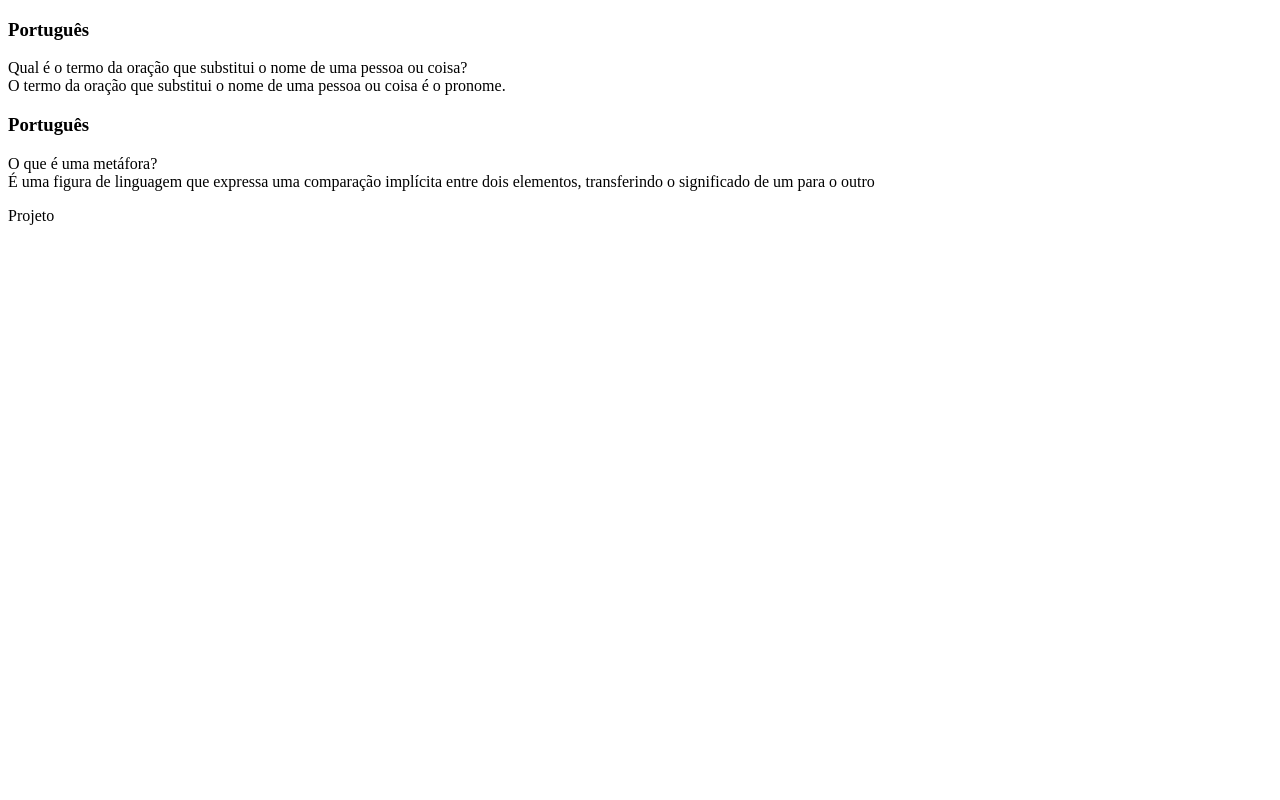
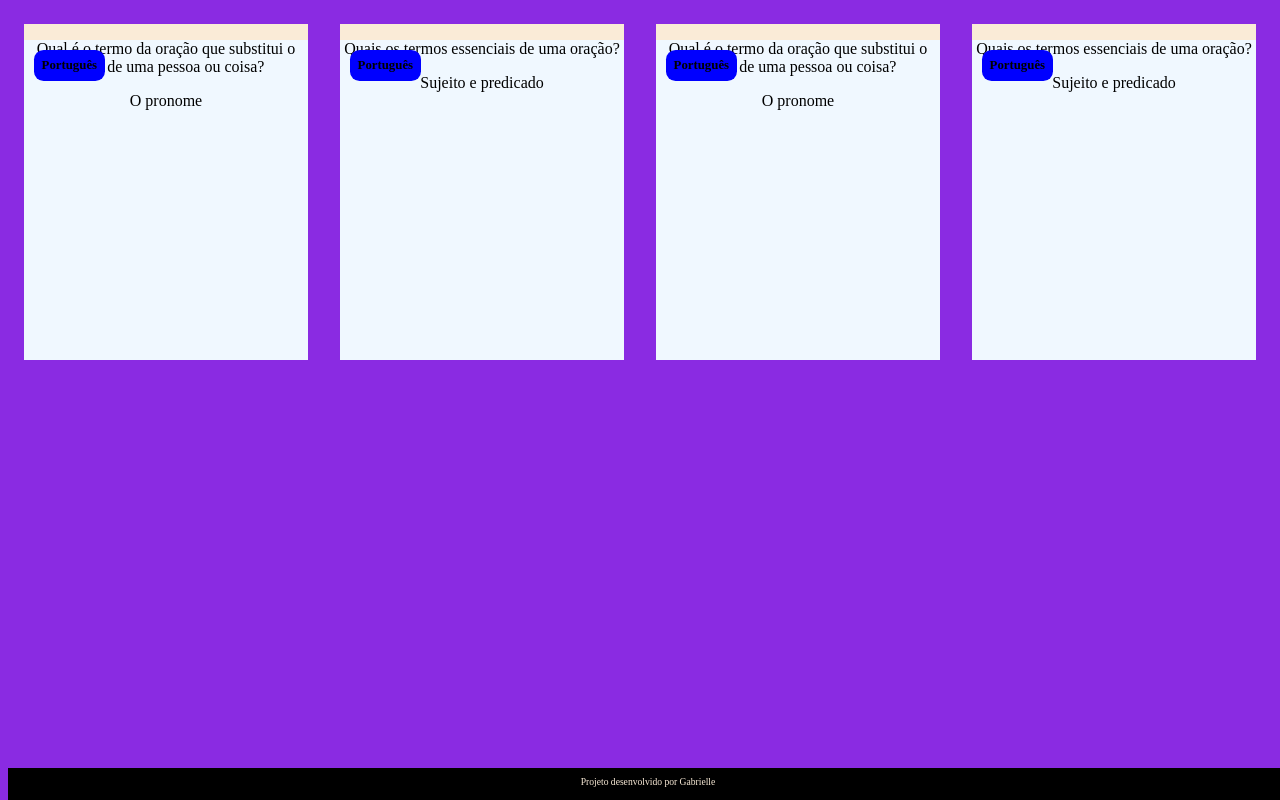
Before and after one commit to gabicep/projeto-flashcards, a plain HTML site: page index.html in a window 1280 px wide. Drawn offline with Linux system fonts and the light colour scheme; files that its build step writes are made by us from their sources; a web font is replaced by a local one.

Commit message:
Início da aula 04

```diff
--- a/index.html
+++ b/index.html
@@ -16,10 +16,10 @@
                <div class="cartao__conteudo">
                 <h3>Português</h3>
                 <div class=".cartao__conteudo__pergunta">
-                    Qual é o termo da oração que substitui o nome de uma pessoa ou coisa?
+                    <p>Qual é o termo da oração que substitui o nome de uma pessoa ou coisa?</p>
                 </div>
                 <div class="cartao__conteudo__resposta">
-                   O termo da oração que substitui o nome de uma pessoa ou coisa é o pronome.
+                   <p>O pronome</p>
                 </div>
                </div>
             </article>
@@ -27,17 +27,39 @@
                <div class="cartao__conteudo">
                 <h3>Português</h3>
                 <div class=".cartao__conteudo__pergunta">
-                    O que é uma metáfora?
+                    <p>Quais os termos essenciais de uma oração?</p>
                 </div>
                 <div class="cartao__conteudo__resposta">
-                    É uma figura de linguagem que expressa uma comparação implícita entre dois elementos, transferindo o significado de um para o outro
+                    <p>Sujeito e predicado</p>
+                </div>
+               </div>
+            </article>
+            <article class="cartao">
+               <div class="cartao__conteudo">
+                <h3>Português</h3>
+                <div class=".cartao__conteudo__pergunta">
+                    <p>Qual é o termo da oração que substitui o nome de uma pessoa ou coisa?</p>
+                </div>
+                <div class="cartao__conteudo__resposta">
+                   <p>O pronome</p>
+                </div>
+               </div>
+            </article>
+            <article class="cartao">
+               <div class="cartao__conteudo">
+                <h3>Português</h3>
+                <div class=".cartao__conteudo__pergunta">
+                    <p>Quais os termos essenciais de uma oração?</p>
+                </div>
+                <div class="cartao__conteudo__resposta">
+                    <p>Sujeito e predicado</p>
                 </div>
                </div>
             </article>
         </section>
     </main>
     <footer>
-        <p>Projeto</p>
+        <p>Projeto desenvolvido por Gabrielle</p>
     </footer>
 </body>
 </html>
--- a/style.css
+++ b/style.css
@@ -1,5 +1,55 @@
+
+
 .cal-sans-regular {
-  font-family: "Cal Sans", sans-serif;
+  font-family: "Ancizar Sans", serif;
   font-weight: 400;
   font-style: normal;
 }
+
+body {
+  background-color: blueviolet;
+ font-family: "Ancizar Sans", serif;
+}
+
+#container{
+  display: flex;
+}
+
+.cartao {
+  margin: 1rem 1rem;
+  background-color: antiquewhite;
+  height: 20rem;
+  flex-grow: 1;
+  flex-basis: calc(33% - 6rem);
+}
+
+.cartao__conteudo{
+  text-align: center;
+  background-color:aliceblue;
+  height: 100%;
+}
+
+.cartao__conteudo h3 {
+  background-color:blue;
+  text-align: left;
+  padding: 0.5rem;
+  position: absolute;
+  margin: 0.6rem;
+  border-radius: 0.6rem;
+  font-size: 1vw;
+}
+
+footer {
+  background-color: black;
+  color: antiquewhite;
+  position: fixed;
+  bottom: 0;
+  width: 100%;
+  height: 2rem;
+}
+
+footer p {
+  text-align: center;
+  font-size: 0.6rem;
+  margin-top: 0.5rem;
+}
```
